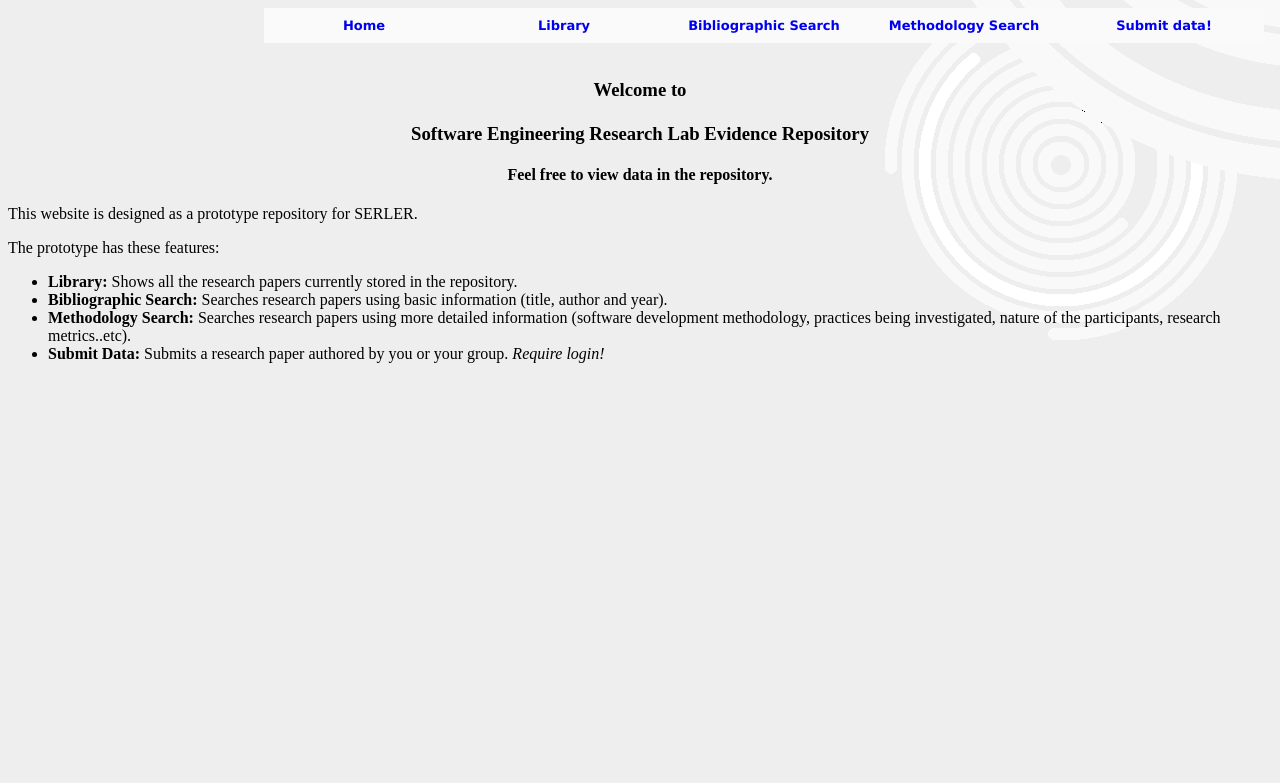
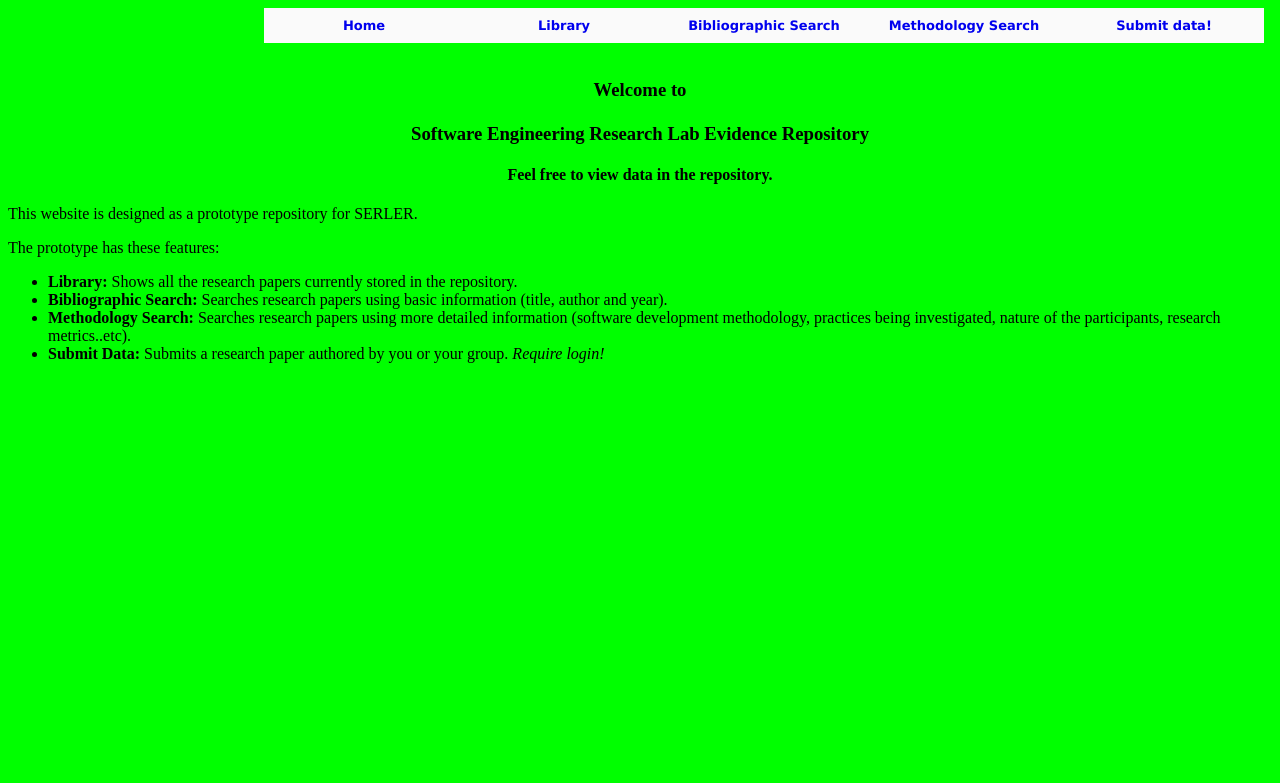
Before and after one commit to George100/AUTSE2015-Agile-Ain-t-Fragile, a PHP site: page /index.php in a window 1280 px wide. Shown: the top 783 px of the page. Run offline with PHP 8.4, Linux system fonts and the light colour scheme.

Commit message:
Add transparent logo
Green background, can change later. Just testing the transparency for
now.

```diff
--- a/style.css
+++ b/style.css
@@ -20,7 +20,7 @@
 
 
 	body {
-		background-image: url("Images/bg2.png");
+		background: #00ff00;
 	}
 
 
@@ -175,7 +175,3 @@
 {
 	text-align: center;
 }
-
-textarea {
-	resize: none;
-}
```
Also changed, not shown: Images/transparent logo.png (added).
